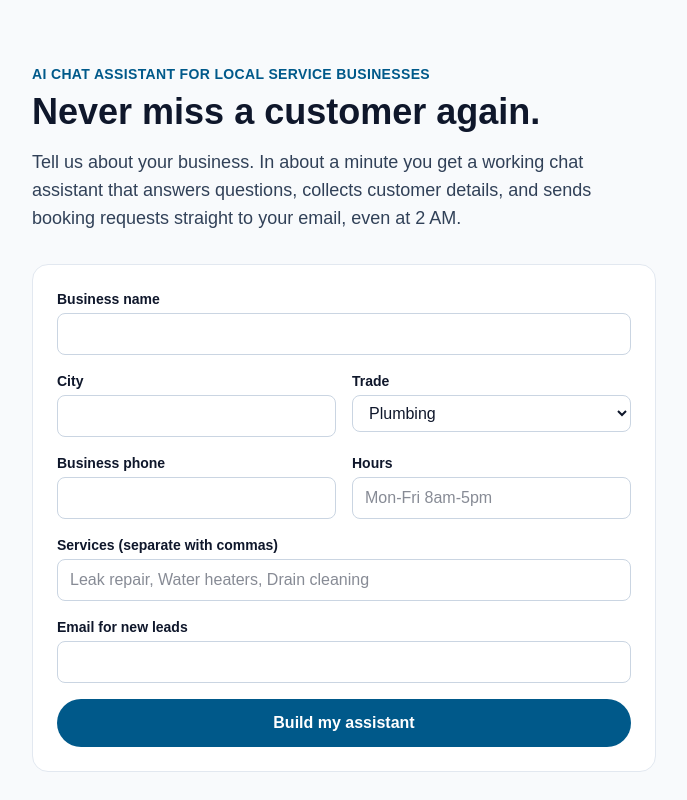
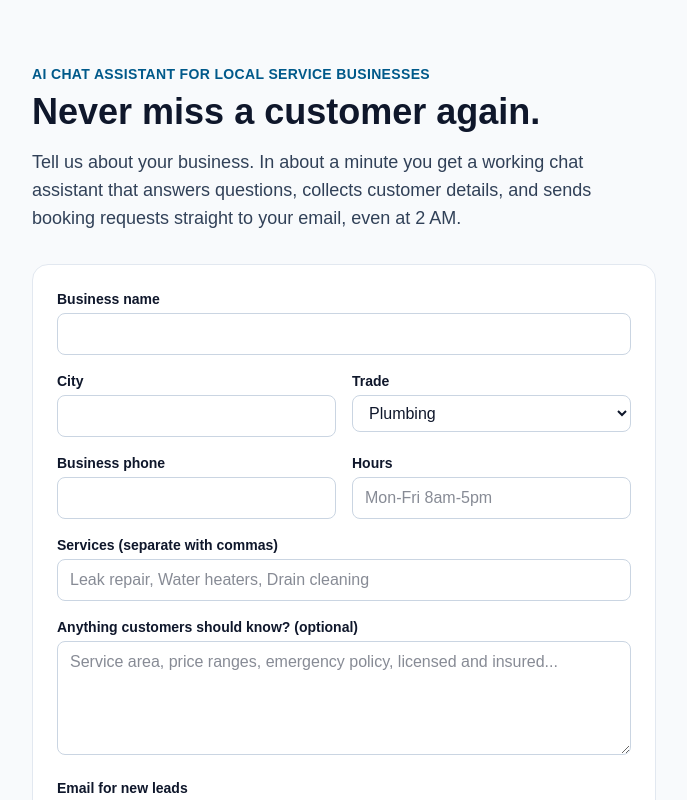
Before and after one commit to shayanchowdhury/tampa-bay-cooling, a Next.js app: page /start in a window 1280 px wide. Shown: the top 800 px of the page, without its empty margins (296-983 px from the left). Built offline with nearby package versions, Linux system fonts and the light colour scheme.

Commit message:
Add business notes to start form

```diff
--- a/app/api/start/route.ts
+++ b/app/api/start/route.ts
@@ -36,6 +36,7 @@ export async function POST(req: Request) {
     const phone = clean(body.phone, 30);
     const hours = clean(body.hours, 120);
     const services = clean(body.services, 300);
+    const notes = clean(body.notes, 600);
     const notifyEmail = clean(body.notifyEmail, 120);
 
     if (!name || !city || !phone || !services || !notifyEmail.includes("@")) {
@@ -56,7 +57,7 @@ export async function POST(req: Request) {
       hours: hours || "Mon-Fri 8am-5pm",
       services,
       greeting: `Hi! Thanks for reaching out to ${name}. How can I help you today?`,
-      notes: "",
+      notes,
       notify_email: notifyEmail,
       demo: true,
     });
--- a/app/components/StartForm.tsx
+++ b/app/components/StartForm.tsx
@@ -11,6 +11,7 @@ export default function StartForm() {
   const [phone, setPhone] = useState("");
   const [hours, setHours] = useState("");
   const [services, setServices] = useState("");
+  const [notes, setNotes] = useState("");
   const [notifyEmail, setNotifyEmail] = useState("");
   const [website, setWebsite] = useState("");
   const [loading, setLoading] = useState(false);
@@ -37,6 +38,7 @@ export default function StartForm() {
           phone,
           hours,
           services,
+          notes,
           notifyEmail,
           website,
         }),
@@ -163,6 +165,19 @@ export default function StartForm() {
       </div>
       <div>
         <label className="mb-1 block text-sm font-semibold">
+          Anything customers should know? (optional)
+        </label>
+        <textarea
+          className={inputClass}
+          value={notes}
+          onChange={(e) => setNotes(e.target.value)}
+          placeholder="Service area, price ranges, emergency policy, licensed and insured..."
+          rows={4}
+          maxLength={600}
+        />
+      </div>
+      <div>
+        <label className="mb-1 block text-sm font-semibold">
           Email for new leads
         </label>
         <input
```
